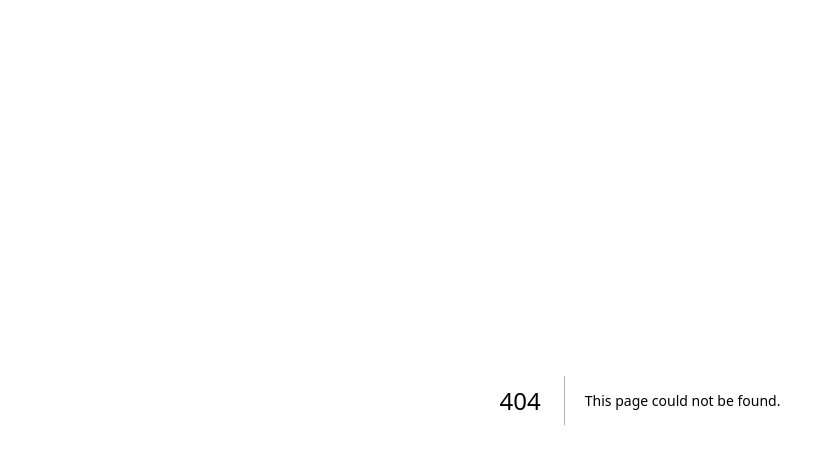
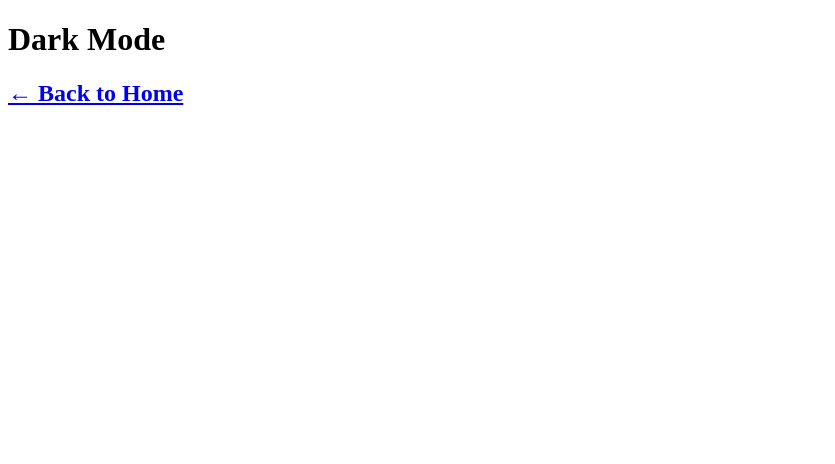
Before and after one commit to mohammed1916/nextjs-blog, a Next.js app: page /blogs/dark-mode in a window 1280 px wide. Before the commit this address had no page. Shown: the top 464 px of the page, without its empty margins (0-835 px from the left). Built offline with nearby package versions, Linux system fonts and the light colour scheme.

Commit message:
load lazy script

```diff
--- /dev/null
+++ b/pages/blogs/dark-mode.js
@@ -0,0 +1,23 @@
+import Head from "next/head";
+import Link from "next/link";
+import Script from "next/script";
+
+export default function DarkMode() {
+    return (
+        <>
+            <Head>
+                <title>Dark Mode</title>
+            </Head>
+            <Script
+                src="https://connect.facebook.net/en_US/sdk.js"
+                strategy="lazyOnload"
+                onLoad={() => {
+                    console.log(`script loaded correctly, window.FB has been populated`)
+                }}></Script>
+            <h1>Dark Mode</h1>
+            <h2>
+                <Link href="/">← Back to Home</Link>
+            </h2>
+        </>
+    );
+}
--- a/pages/index.js
+++ b/pages/index.js
@@ -1,5 +1,6 @@
 import Head from 'next/head';
 import styles from '../styles/Home.module.css';
+import Link from 'next/link';
 
 export default function Home() {
   return (
@@ -11,11 +12,11 @@ export default function Home() {
 
       <main>
         <h1 className={styles.title}>
-          Welcome to <a href="https://nextjs.org">Next.js!</a>
+          Welcome to <a href="https://nextjs.org">Inkfusion!</a>
         </h1>
 
         <p className={styles.description}>
-          Get started by editing <code>pages/index.js</code>
+          Read <Link href="/blogs/dark-mode"><code> Trending page</code></Link>
         </p>
 
         <div className={styles.grid}>
```
Also changed, not shown: public/images/computer.jpeg (added), 1 other file (tests, documents, lock files or other folders).
